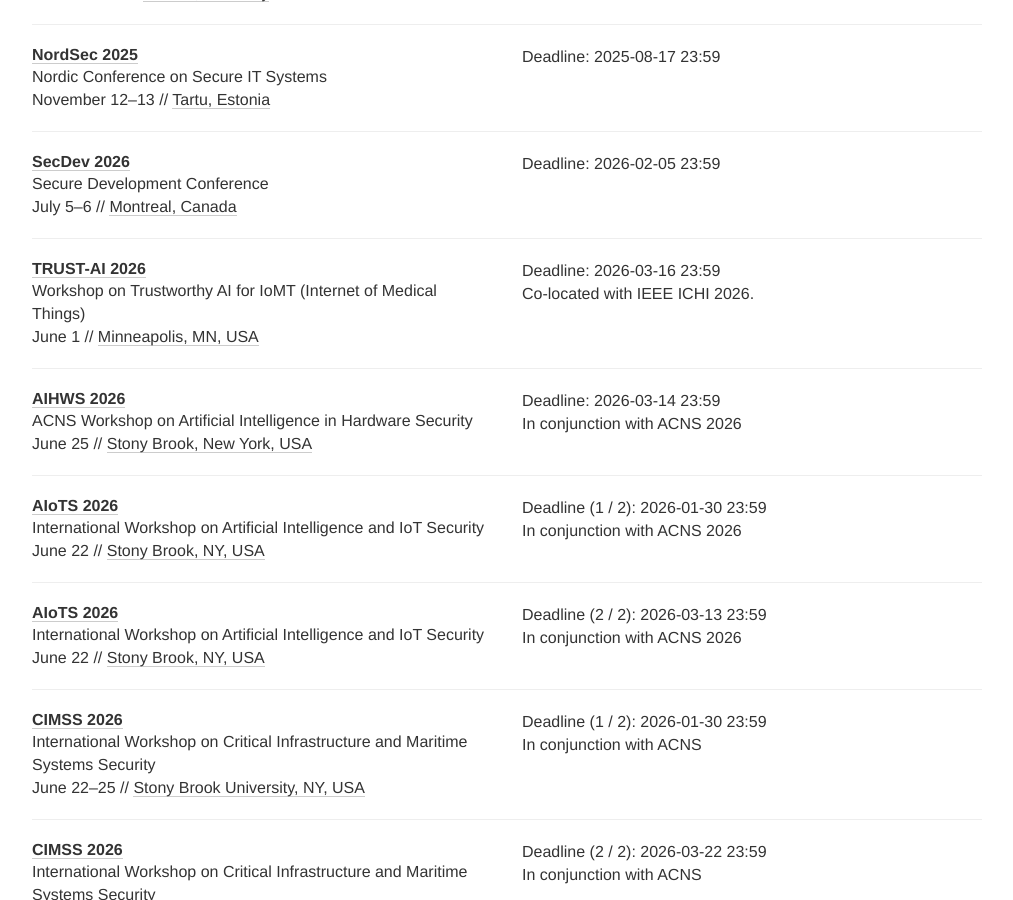
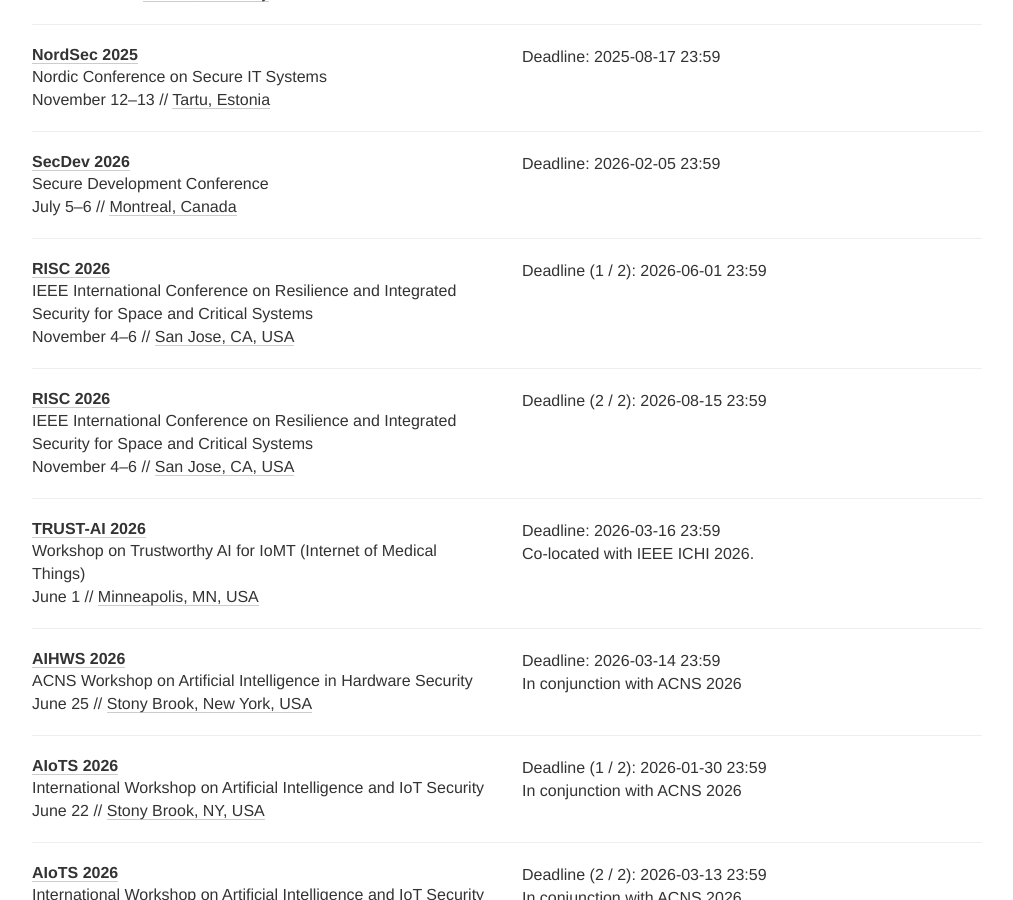
Before and after one commit to sec-deadlines/sec-deadlines.github.io, a Jekyll site: the page built from index.html, in a window 1280 px wide and 900 px high, scrolled down 13126 px. Shown: the whole window, without its empty margins (133-1146 px from the left). Built offline with Jekyll 4.4.1, drawn with Linux system fonts in a browser that asks for light colours; nearby versions of some CDN libraries; comment, search, counter and statistics services are not loaded.

Commit message:
Add RISC

```diff
--- a/_data/conferences.yml
+++ b/_data/conferences.yml
@@ -809,6 +809,17 @@
   place: Montreal, Canada
   tags: [SEC, PRIV, CONF]
 
+- name: RISC
+  year: 2026
+  description: IEEE International Conference on Resilience and Integrated Security for Space and Critical Systems
+  link: https://www.sis.pitt.edu/lersais/conference/risc/2026/call-for-papers/
+  deadline:
+    - "2026-06-01 23:59"
+    - "2026-08-15 23:59"
+  date: "November 4-6"
+  place: San Jose, CA, USA
+  tags: [SEC, CONF]
+
 # Workshops
 
 - name: TRUST-AI
```
